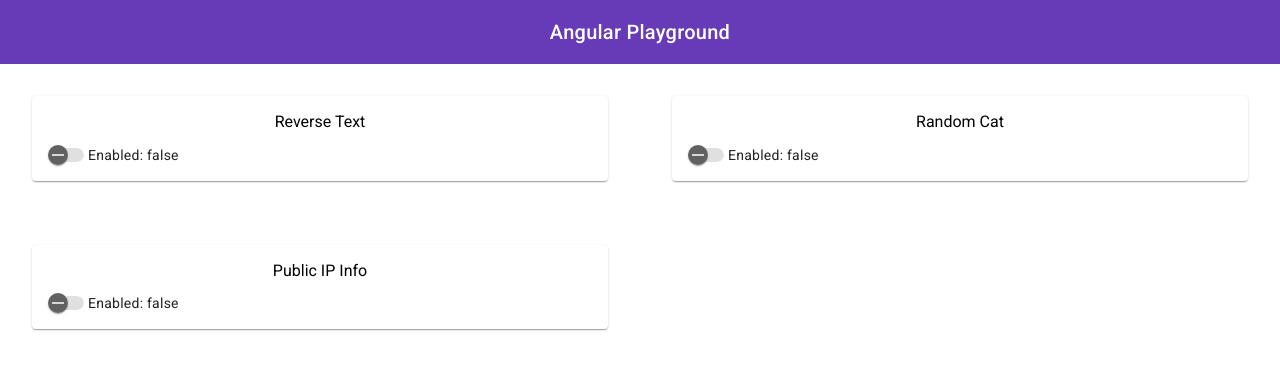
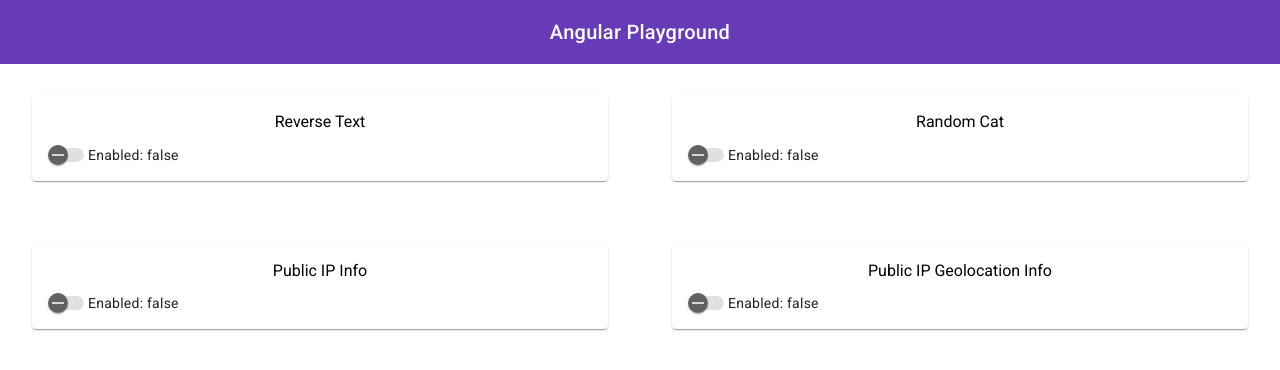
Before and after one commit to bwcii/playground, an Angular app: page / in a window 1280 px wide. Shown: the top 370 px of the page. Built offline with nearby package versions, Linux system fonts and the light colour scheme.

Commit message:
Started building the component UI

```diff
--- a/src/app/app.component.html
+++ b/src/app/app.component.html
@@ -2,4 +2,5 @@
 <app-reverse-text></app-reverse-text>
 <app-random-cat></app-random-cat>
 <app-ip-info></app-ip-info>
+<app-ip-geo-info></app-ip-geo-info>
 <router-outlet></router-outlet>
--- a/src/app/app.component.ts
+++ b/src/app/app.component.ts
@@ -7,6 +7,8 @@
 import { ReverseTextComponent } from './reverse-text/reverse-text.component';
 import { RandomCatComponent } from './random-cat/random-cat.component';
 import { IpInfoComponent } from './ip-info/ip-info.component';
+import { IpGeoInfoComponent } from './ip-geo-info/ip-geo-info.component';
+
 @Component({
   selector: 'app-root',
   standalone: true,
@@ -19,6 +21,7 @@
     ReverseTextComponent,
     RandomCatComponent,
     IpInfoComponent,
+    IpGeoInfoComponent
   ],
   templateUrl: './app.component.html',
   styleUrl: './app.component.css'
--- /dev/null
+++ b/src/app/ip-geo-info/ip-geo-info.component.css
@@ -0,0 +1,14 @@
+mat-card {
+    width: 45%;
+    margin: 2.5%;
+    display: inline-block;
+    text-align: center;
+}
+mat-slide-toggle {
+    display: flex;
+    align-items: end;
+    margin-top: 2.5%;
+}
+p {
+    margin: 7.5%;
+}
--- /dev/null
+++ b/src/app/ip-geo-info/ip-geo-info.component.html
@@ -0,0 +1,13 @@
+<mat-card style="text-align: center;">
+    <mat-card-content>
+        Public IP Geolocation Info
+        <mat-slide-toggle class="example-margin" [checked]="checked"
+        (change)="checkFunction()">
+            Enabled: {{checked}}
+        </mat-slide-toggle>
+    </mat-card-content>
+
+    <ng-container *ngIf="checked">
+        <p>exists</p>
+    </ng-container>
+</mat-card>
--- /dev/null
+++ b/src/app/ip-geo-info/ip-geo-info.component.ts
@@ -0,0 +1,23 @@
+import { Component } from '@angular/core';
+import { MatCardModule } from '@angular/material/card';
+import { MatSlideToggleModule } from '@angular/material/slide-toggle';
+import { CommonModule } from '@angular/common';
+@Component({
+  selector: 'app-ip-geo-info',
+  standalone: true,
+  imports: [
+    MatCardModule,
+    MatSlideToggleModule,
+    CommonModule
+  ],
+  templateUrl: './ip-geo-info.component.html',
+  styleUrl: './ip-geo-info.component.css'
+})
+export class IpGeoInfoComponent {
+
+  checked: boolean = false;
+
+  checkFunction() {
+    this.checked = !this.checked;
+  }
+}
```
Also changed, not shown: 1 other file (tests, documents, lock files or other folders).
